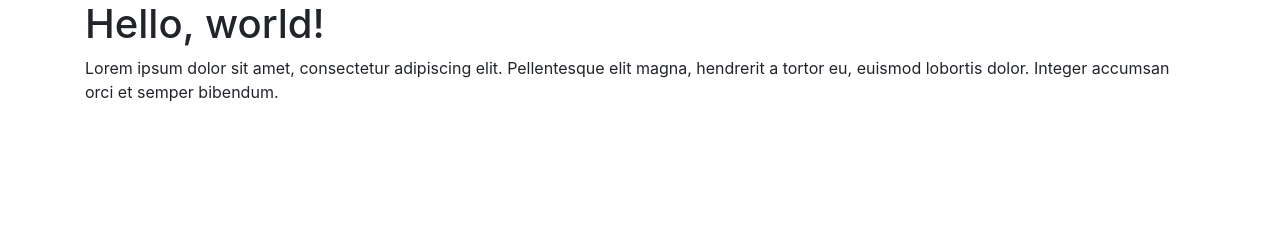
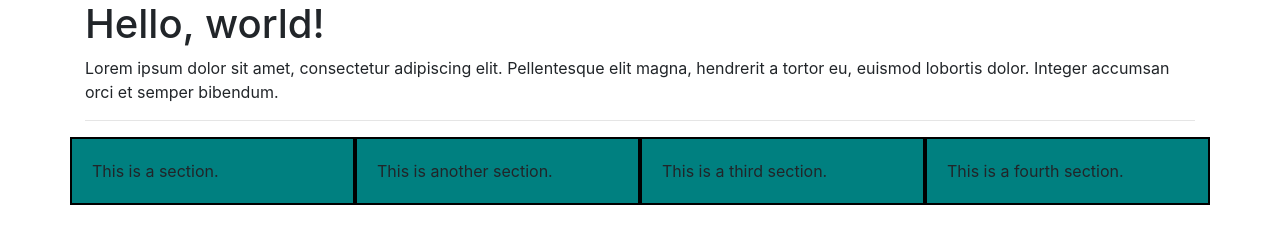
Before and after one commit to diorfeo/lecture1, a plain HTML site: page bootstrap.html in a window 1280 px wide. Drawn offline with nearby package versions, Linux system fonts and the light colour scheme.

Commit message:
Ex. Bootstrap

```diff
--- a/bootstrap.html
+++ b/bootstrap.html
@@ -3,11 +3,37 @@
     <head>
         <title>My Web Page!</title>
         <link rel="stylesheet" href="https://maxcdn.bootstrapcdn.com/bootstrap/4.0.0/css/bootstrap.min.css" integrity="sha384-Gn5384xqQ1aoWXA+058RXPxPg6fy4IWvTNh0E263XmFcJlSAwiGgFAW/dAiS6JXm" crossorigin="anonymous">
+        <style>
+            .row > div {
+                padding: 20px;
+                background-color: teal;
+                border: 2px solid black;
+            }
+        </style>
     </head>
     <body>
         <div class="container">
+
             <h1>Hello, world!</h1>
             <p>Lorem ipsum dolor sit amet, consectetur adipiscing elit. Pellentesque elit magna, hendrerit a tortor eu, euismod lobortis dolor. Integer accumsan orci et semper bibendum.</p>
+
+            <hr>
+
+            <div class="row">
+                <div class="col-3">
+                    This is a section.
+                </div>
+                <div class="col-3">
+                    This is another section.
+                </div>
+                <div class="col-3">
+                    This is a third section.
+                </div>
+                <div class="col-3">
+                    This is a fourth section.
+                </div>
+            </div>
+
         </div>
     </body>
 </html>
```
